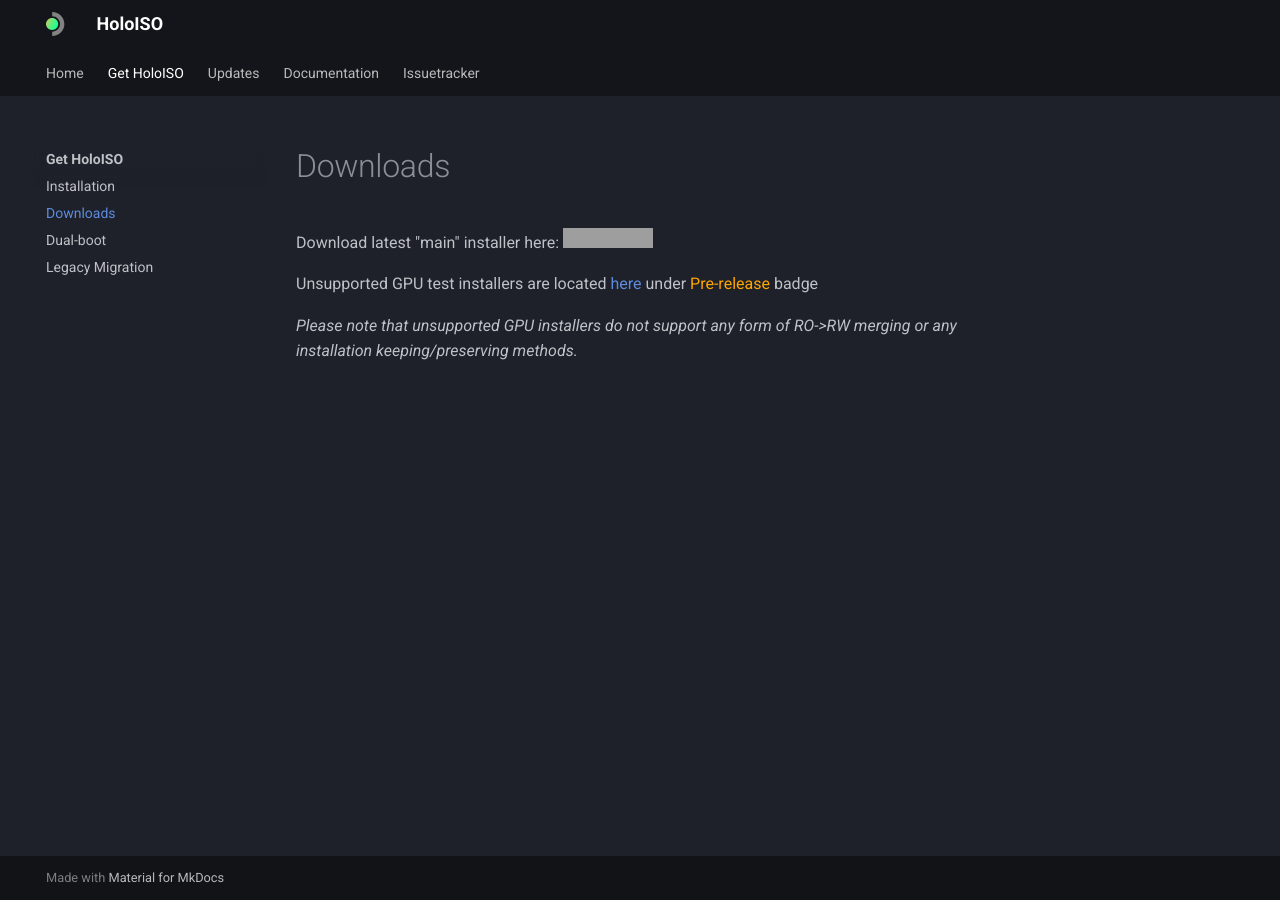
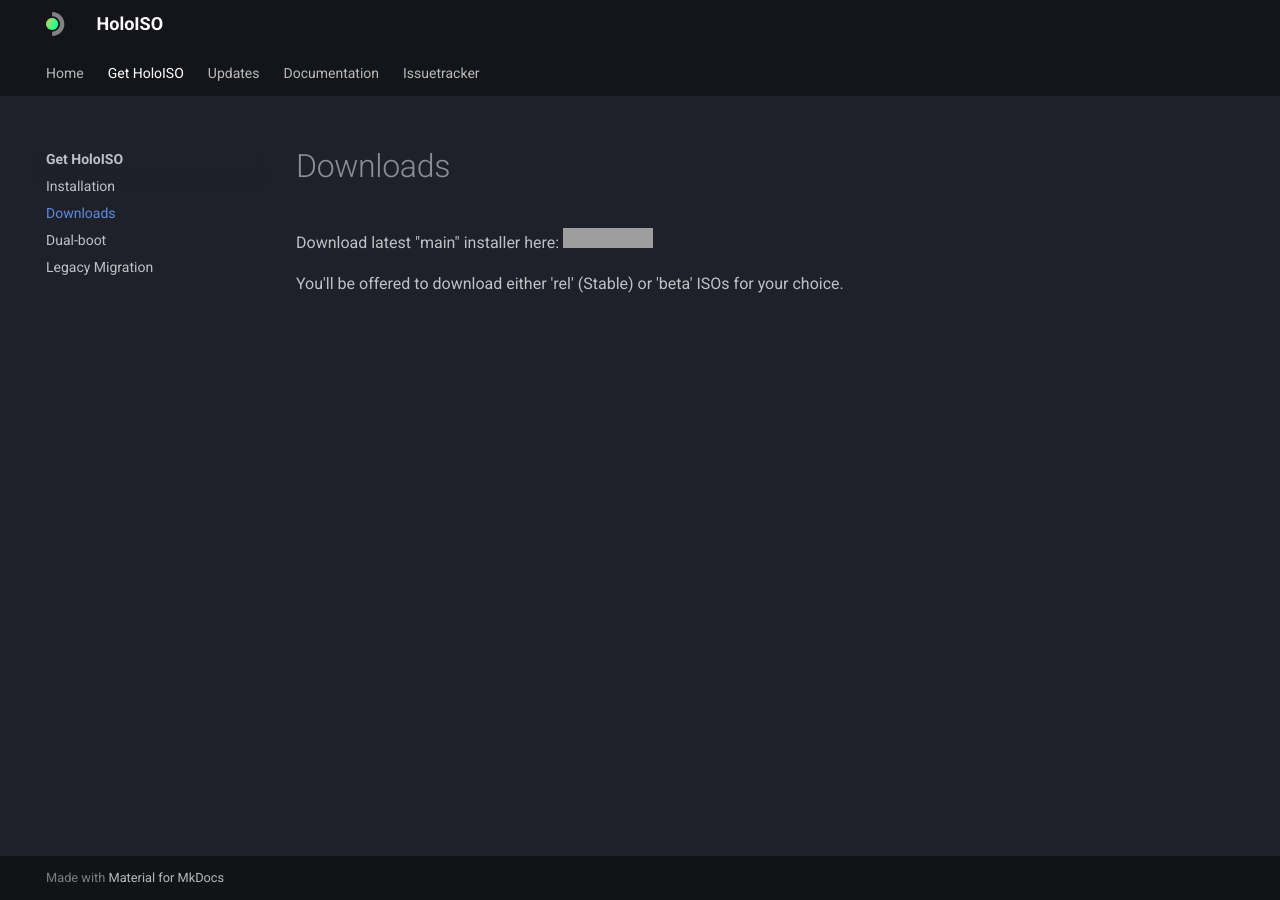
Before and after one commit to HoloISO/site, an MkDocs documentation site: the page built from docs/get/downloads.md, in a window 1280 px wide. Built offline with MkDocs 1.6.1 and Material for MkDocs 9.7.7, drawn with Linux system fonts in a browser that asks for light colours; grey boxes are pictures that could not be loaded.

```diff
--- a/docs/get/downloads.md
+++ b/docs/get/downloads.md
@@ -1,5 +1,3 @@
 Download latest "main" installer here:   [![GitHub Release](https://img.shields.io/github/v/release/HoloISO/releases?display_name=release&style=flat-square)](https://github.com/HoloISO/releases/releases/latest)
 
-Unsupported GPU test installers are located [here](https://github.com/HoloISO/releases/releases) under <span style="color:orange">Pre-release</span> badge
-
-*Please note that unsupported GPU installers do not support any form of RO->RW merging or any installation keeping/preserving methods.*
+You'll be offered to download either 'rel' (Stable) or 'beta' ISOs for your choice.
```
Also changed, not shown: docs/get/db.md (+0 -1 lines), docs/get/install.md (+0 -1 lines), docs/index.md (+0 -1 lines).
